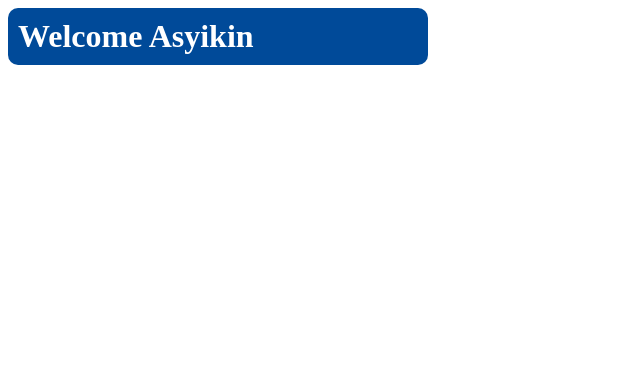
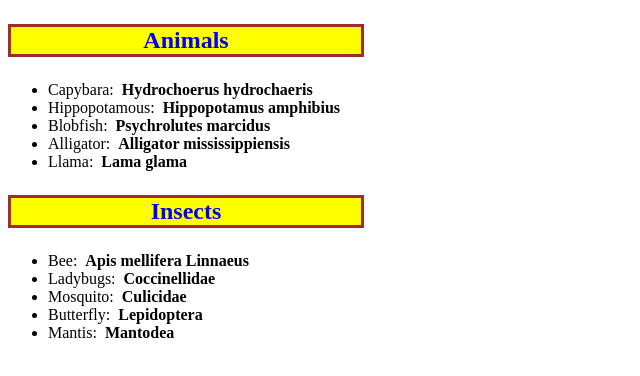
Before and after one commit to asyikin22/REACT-CONCEPTS, a React (Vite) app: page / in a window 1280 px wide. Shown: the top 376 px of the page, without its empty margins (0-640 px from the left). Built offline with nearby package versions, Linux system fonts and the light colour scheme.

Commit message:
render list - sort, filter and create new list from reusable component

```diff
--- a/src/App.jsx
+++ b/src/App.jsx
@@ -1,15 +1,25 @@
-import Greeting from './Greeting.jsx'
+import List from "./List"
 
 function App() {
 
-  return(
+  const animals = [{id: 1, name:"Capybara", lifespan: 8, scientific: "Hydrochoerus hydrochaeris"},
+                  {id: 2, name:"Hippopotamous", lifespan: 50, scientific: "Hippopotamus amphibius"},
+                  {id: 3, name:"Blobfish", lifespan: 130, scientific: "Psychrolutes marcidus"},
+                  {id: 4, name:"Alligator", lifespan: 50, scientific: "Alligator mississippiensis"},
+                  { id: 5,name:"Llama", lifespan: 20, scientific: "Lama glama"}]
 
-    <>
-      <Greeting isLoggedIn={true} username="Asyikin"/>
-      {/* <Greeting isLoggedIn={true}/> */}
-    </>
+  const insects   = [{id: 1, name:"Bee", lifespan: "6 weeks", scientific: "Apis mellifera Linnaeus"},
+                  {id: 2, name:"Ladybugs", lifespan: "1 year", scientific: "Coccinellidae"},
+                  {id: 3, name:"Mosquito", lifespan: "10 days", scientific: "Culicidae"},
+                  {id: 4, name:"Butterfly", lifespan: "2 weeks", scientific: "Lepidoptera"},
+                  { id: 5,name:"Mantis", lifespan: "12 months", scientific: "Mantodea"}]
 
-  )
+  return( <>
+
+    <List items={animals} category="Animals"/>
+    <List items={insects} category="Insects"/>
+
+         </>)
 
 }
 
--- /dev/null
+++ b/src/List.jsx
@@ -0,0 +1,53 @@
+
+
+function List(props) {
+
+    const category = props.category;
+    const itemList = props.items;
+
+    const listItems = itemList.map(item => <li key={item.id}>
+                                           {item.name}: &nbsp;
+                                           <b>{item.scientific}</b></li>)
+
+    return (
+            <>
+
+            <h3 className="list-category">{category}</h3>
+            <ul className="list-item">{listItems}</ul>
+
+            </>)
+}
+
+export default List
+
+
+
+
+
+
+
+
+
+
+
+
+
+    // animals.sort((a,b) => a.name.localeCompare(b.name)) //ALPHABETICAL
+    // animals.sort((a,b) => b.name.localeCompare(a.name)) // REVERSE ALPHABETICAL
+    // animals.sort((a,b) => a.lifespan - b.lifespan) //NUMERIC ORDER
+    // animals.sort((a,b) => b.lifespan - a.lifespan) //REVERSE NUMERIC ORDER
+
+
+
+    // const listItems = animals.map(animal => <li key={animal.id}>
+    //                                             {animal.name}: &nbsp;
+    //                                             <b>{animal.lifespan}</b></li>)
+
+
+        // const lowLifespan = animals.filter(animal => animal.lifespan <= 50) //Low life span
+
+    // const longLifespan = animals.filter(animal => animal.lifespan > 50) //long life span
+
+    // const listItems = longLifespan.map(longLifespan => <li key={longLifespan.id}>
+    //                                                  {longLifespan.name}: &nbsp;
+    //                                                  <b>{longLifespan.lifespan}</b></li>)
--- a/src/index.css
+++ b/src/index.css
@@ -45,7 +45,7 @@ img {
 
 /*Greeting component  */
 
-.greeting-message {
+/* .greeting-message {
   font-size: 2em;
   background-color: hsl(211, 100%, 30%);
   color: white;
@@ -63,4 +63,21 @@ img {
   border-radius: 10px;
   margin: 0;
   width: 500px;
+} */
+
+.list-category {
+  font-size: 1.5em;
+  font-weight: bold;
+  color: blue;
+  border: 3px solid brown;
+  text-align: center;
+  width: 350px;
+  background-color: yellow
 }
+
+.list-item li:hover {
+  color: hsl(358, 100%, 30%);
+  background-color: yellowgreen;
+  cursor: pointer;
+  width: 300px;
+}
```
